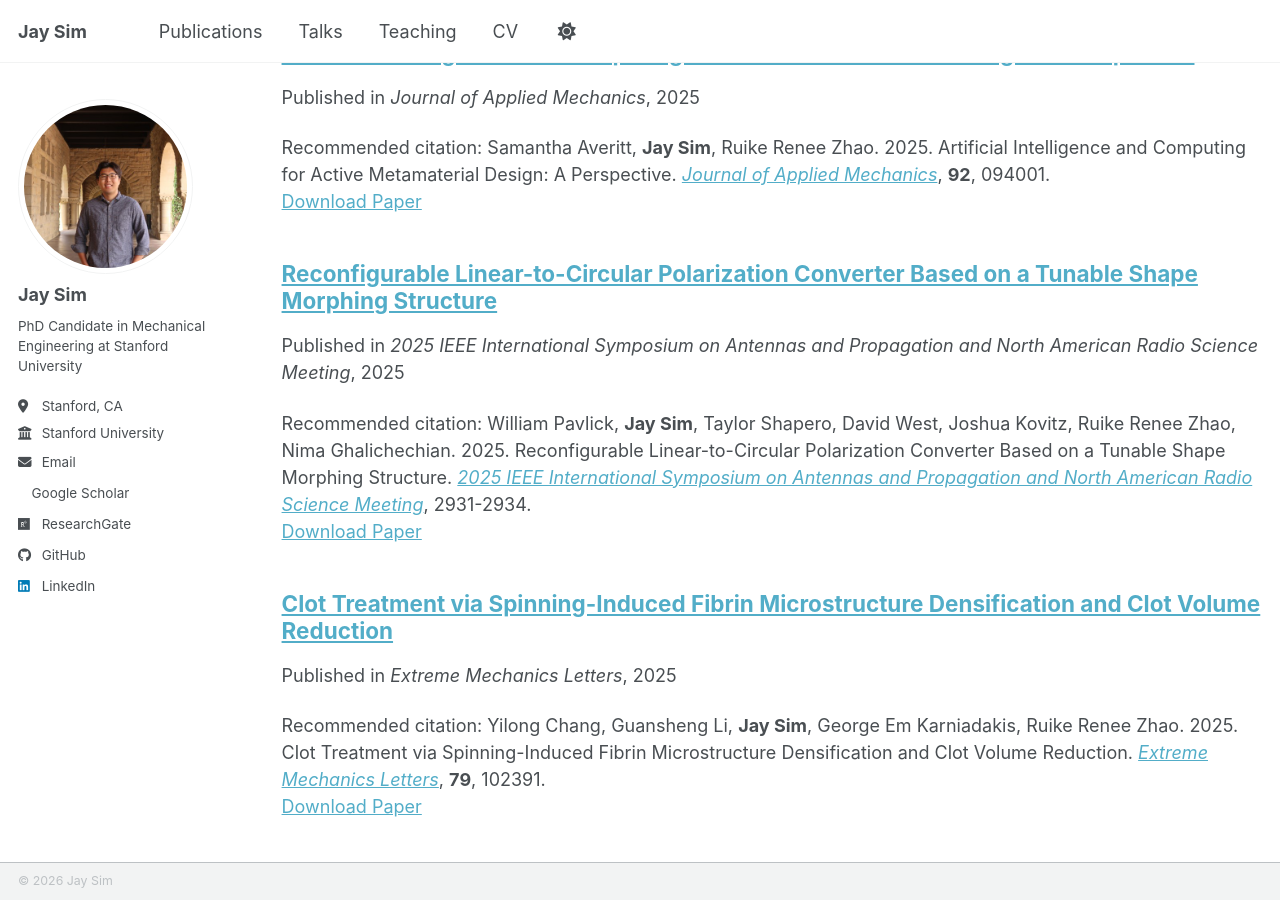
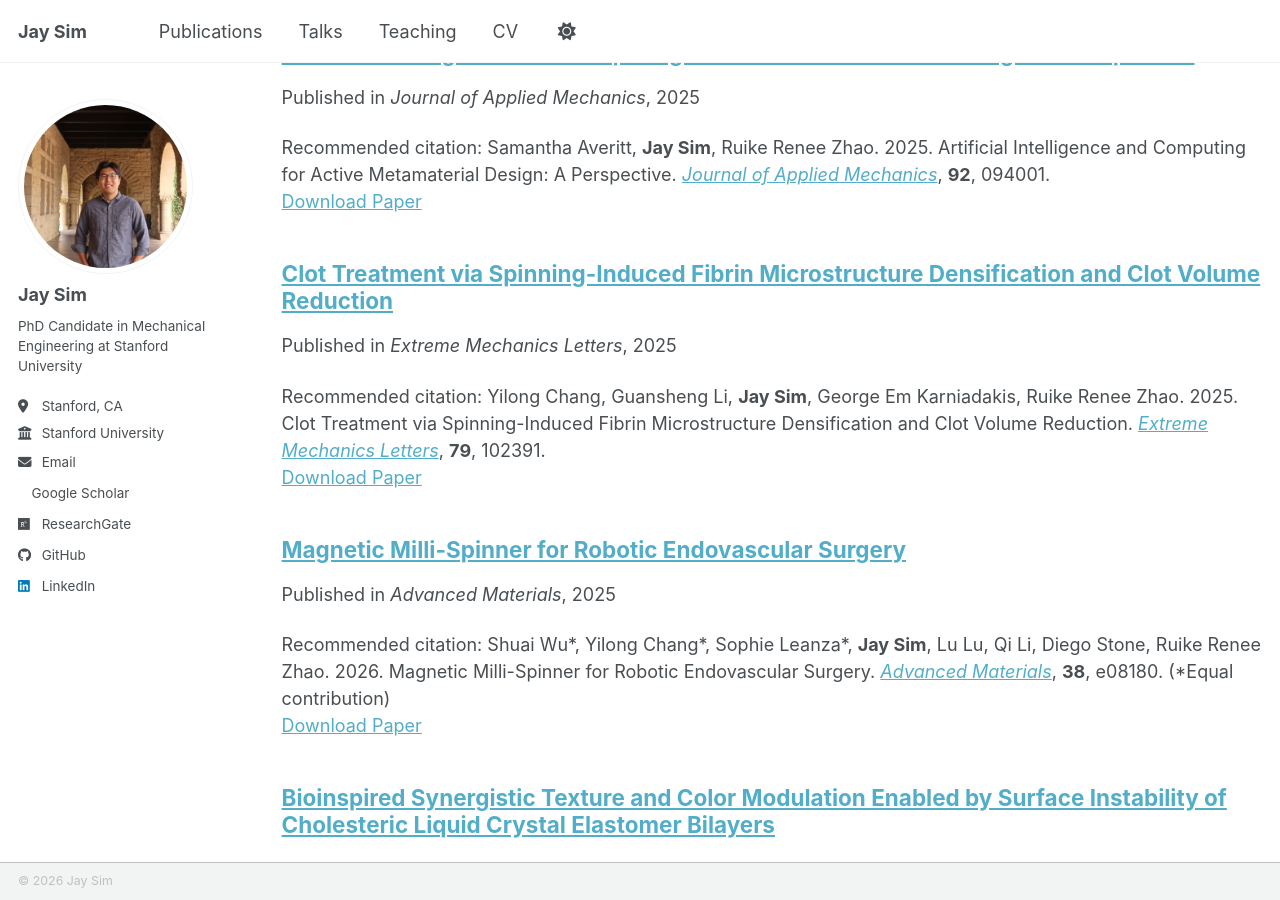
Before and after one commit to jaysejinsim/jaysejinsim.github.io, a Jekyll site: the page built from _pages/collection-archive.html, in a window 1280 px wide and 900 px high, scrolled down 2476 px. Built offline with Jekyll 4.4.1, drawn with Linux system fonts in a browser that asks for light colours; a style sheet for code colours, icons or effects is not loaded.

Commit message:
Sync publications with updated CV: remove IEEE AP-S paper, add In Review section
Remove the IEEE AP-S polarization converter paper per request (absent
from the updated CV's publication list). Add an In Review section for
the 3 submitted/under-review manuscripts from the new CV, with no link
since they don't have a DOI yet.

Co-Authored-By: Claude Sonnet 5 <noreply@anthropic.com>

```diff
--- a/_data/cv.json
+++ b/_data/cv.json
@@ -111,13 +111,6 @@
       "summary": ""
     },
     {
-      "name": "Reconfigurable Linear-to-Circular Polarization Converter Based on a Tunable Shape Morphing Structure",
-      "publisher": "2025 IEEE International Symposium on Antennas and Propagation and North American Radio Science Meeting, 2931-2934",
-      "releaseDate": "2025-07-13",
-      "website": "https://doi.org/10.1109/ap-s/cnc-usnc-ursi55537.2025.11266693",
-      "summary": ""
-    },
-    {
       "name": "Artificial Intelligence and Computing for Active Metamaterial Design: A Perspective",
       "publisher": "Journal of Applied Mechanics, 92, 094001",
       "releaseDate": "2025-05-19",
--- /dev/null
+++ b/_data/publications-in-review.yml
@@ -0,0 +1,3 @@
+- '<strong>Jay Sim</strong>, Sophie Leanza, Sarah Hwang, C. Ogaki, Ruike Renee Zhao. Twist-Programmable Rod Origami (RodOri) Metamaterials: Harnessing Cellular Multistability for Global Property Tuning. <em>Submitted</em>.'
+- 'Samantha Averitt, <strong>Jay Sim</strong>, Ruike Renee Zhao. Spatiotemporal Programming of Shape Memory Polymers for Tunable Vibration Responses. <em>Nature Communications</em> (under revision).'
+- 'William Pavlick, <strong>Jay Sim</strong>, David West, Ruike Renee Zhao, Nima Ghalichechian. Complex Permittivity and Permeability of NdFeB Doped Polymers. <em>Research</em> (under review).'
--- a/_pages/publications.html
+++ b/_pages/publications.html
@@ -15,3 +15,9 @@ author_profile: true
 {% for post in pubs %}
   <p>[{{ forloop.rindex }}] {{ post.citation }}</p>
 {% endfor %}
+
+<h2>In Review</h2>
+{% assign in_review = site.data.publications-in-review %}
+{% for item in in_review %}
+  <p>{{ item }}</p>
+{% endfor %}
--- a/_publications/2025-01-06-reconfigurable-polarization-converter-shape-morphing-ieee.md
+++ /dev/null
@@ -1,11 +0,0 @@
----
-title: "Reconfigurable Linear-to-Circular Polarization Converter Based on a Tunable Shape Morphing Structure"
-collection: publications
-category: conferences
-permalink: /publication/2025-01-06-reconfigurable-polarization-converter-shape-morphing-ieee
-excerpt: ''
-date: 2025-07-13
-venue: '2025 IEEE International Symposium on Antennas and Propagation and North American Radio Science Meeting'
-paperurl: 'https://doi.org/10.1109/ap-s/cnc-usnc-ursi55537.2025.11266693'
-citation: 'William Pavlick, <strong>Jay Sim</strong>, Taylor Shapero, David West, Joshua Kovitz, Ruike Renee Zhao, Nima Ghalichechian. 2025. Reconfigurable Linear-to-Circular Polarization Converter Based on a Tunable Shape Morphing Structure. <em><a href="https://doi.org/10.1109/ap-s/cnc-usnc-ursi55537.2025.11266693">2025 IEEE International Symposium on Antennas and Propagation and North American Radio Science Meeting</a></em>, 2931-2934.'
----
```
